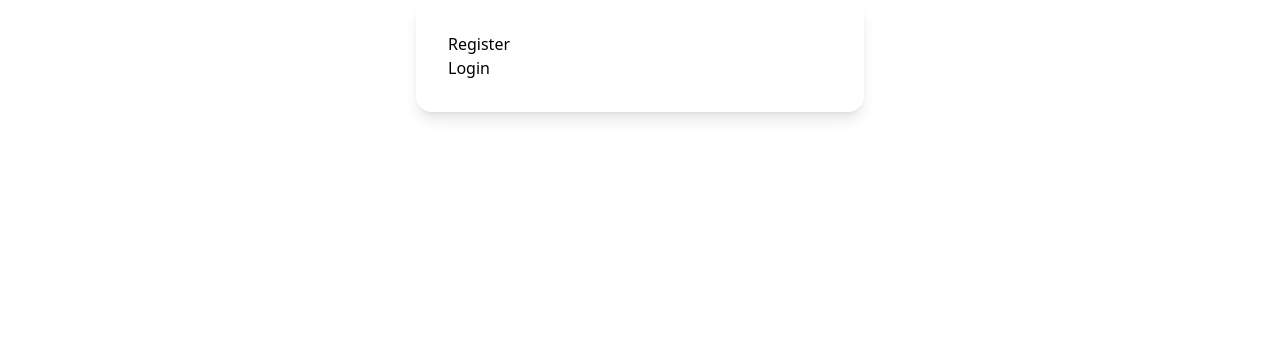
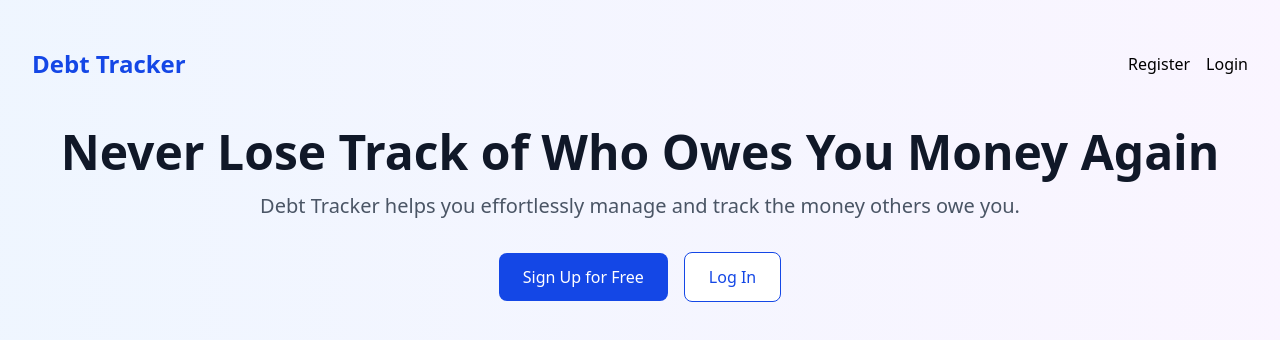
Before and after one commit to Andy-Huangg/debtTracker, a React (Vite) app in the folder frontend/: page / in a window 1280 px wide. Shown: the top 340 px of the page. Built offline with nearby package versions, Linux system fonts and the light colour scheme.

Commit message:
Start making the home page and add logo to header

```diff
--- a/frontend/src/components/Common/Header.jsx
+++ b/frontend/src/components/Common/Header.jsx
@@ -1,14 +1,19 @@
-import React from "react";
 import { Link } from "react-router-dom";
 import LogOut from "./LogOut";
 import CheckAuth from "./CheckAuth";
+import favicon from "../../assets/favicon.ico";
 
 const Header = () => {
   const isAuth = CheckAuth();
   return (
     <div className="flex justify-between items-center p-2 bg-gray-800 text-white shadow-md">
-      <Link to="/dashboard" className="ml-5">
-        <h1 className="text-2xl font-bold hover:scale-110 hover:shadow-lg transition-transform duration-100">
+      <Link to="/dashboard" className="ml-5 flex items-center">
+        <img
+          src={favicon}
+          alt="Favicon"
+          className="w-8 h-8 mr-2 hover:scale-110 transition-transform duration-100"
+        />
+        <h1 className="text-2xl font-bold hover:shadow-lg hover:scale-110 transition-transform duration-100">
           Debt Tracker
         </h1>
       </Link>
--- a/frontend/src/components/pages/HomePage.jsx
+++ b/frontend/src/components/pages/HomePage.jsx
@@ -1,16 +1,43 @@
-import { Link } from "react-router-dom";
+import { Link, useNavigate } from "react-router-dom";
 
 function HomePage() {
+  const navigate = useNavigate();
+
   return (
-    <>
-      <div className="max-w-md mx-auto bg-white p-8 rounded-2xl shadow-lg">
-        <Link to="/register">Register</Link>
-        <br></br>
-        <Link to="/login">Login</Link>
+    <div className="min-h-screen bg-gradient-to-r from-blue-50 to-purple-50 py-12 px-4 sm:px-6 lg:px-8">
+      <nav className="flex justify-between items-center mb-12">
+        <div className="text-2xl font-bold text-blue-700">Debt Tracker</div>
+        <div className="space-x-4 flex">
+          <Link to="/register">Register</Link>
+          <br></br>
+          <Link to="/login">Login</Link>
+        </div>
+      </nav>
+
+      <div className="text-center mb-16">
+        <h1 className="text-5xl font-bold text-gray-900 mb-4">
+          Never Lose Track of Who Owes You Money Again
+        </h1>
+        <p className="text-xl text-gray-600 mb-8">
+          Debt Tracker helps you effortlessly manage and track the money others
+          owe you.
+        </p>
+        <div className="space-x-4">
+          <button
+            className="bg-blue-700 text-white px-6 py-3 rounded-lg hover:bg-blue-800"
+            onClick={() => navigate("/register")}
+          >
+            Sign Up for Free
+          </button>
+          <button
+            className="bg-white text-blue-700 px-6 py-3 rounded-lg border border-blue-700 hover:bg-blue-50"
+            onClick={() => navigate("/login")}
+          >
+            Log In
+          </button>
+        </div>
       </div>
-
-      <div></div>
-    </>
+    </div>
   );
 }
 
```
